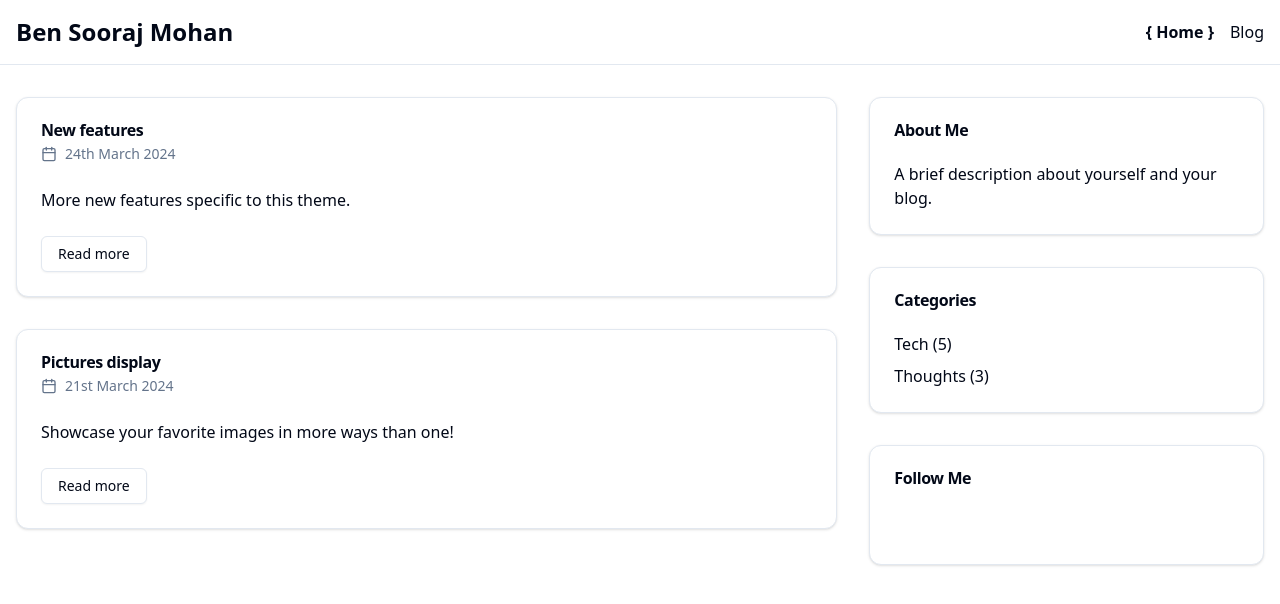
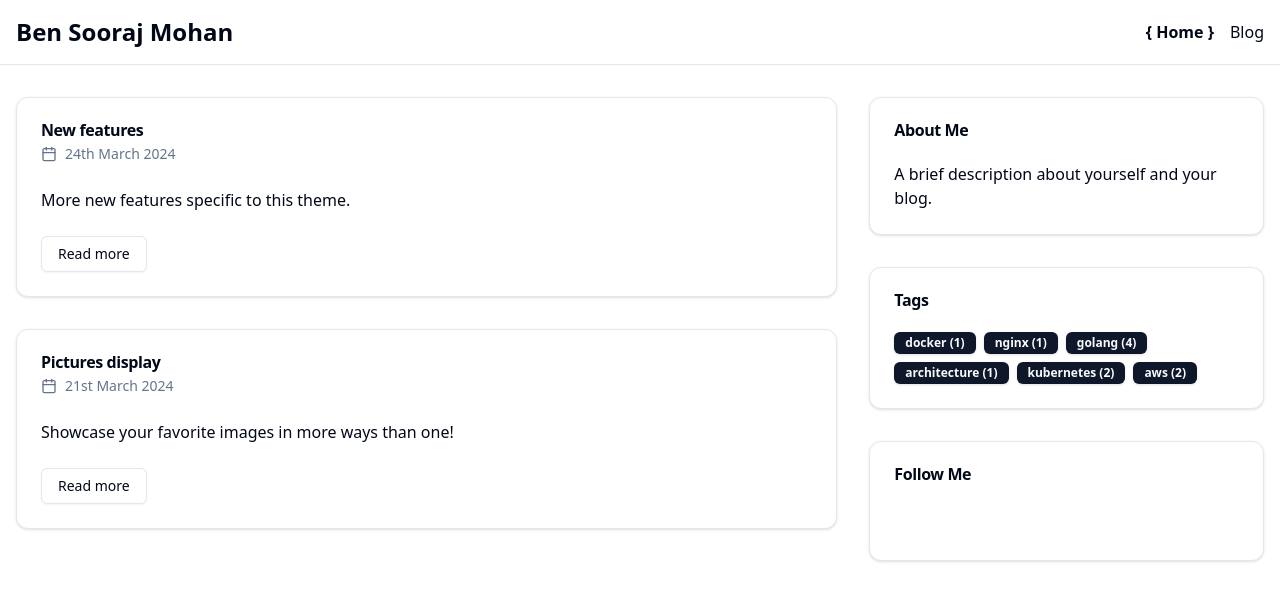
Before and after one commit to bensooraj/bensooraj.github.io, a React (Vite) app: page / in a window 1280 px wide. Shown: the top 604 px of the page. Built offline with nearby package versions, Linux system fonts and the light colour scheme; some icons are missing.

Commit message:
tags are also beautifully laid out!

```diff
--- a/src/routeTree.gen.ts
+++ b/src/routeTree.gen.ts
@@ -13,6 +13,7 @@ import { createFileRoute } from '@tanstack/react-router'
 // Import Routes
 
 import { Route as rootRoute } from './routes/__root'
+import { Route as IndexImport } from './routes/index'
 import { Route as BlogIndexImport } from './routes/blog/index'
 import { Route as BlogIdImport } from './routes/blog/$id'
 import { Route as BlogTagsIdImport } from './routes/blog/tags/$id'
@@ -20,7 +21,6 @@ import { Route as BlogTagsIdImport } from './routes/blog/tags/$id'
 // Create Virtual Routes
 
 const AboutLazyImport = createFileRoute('/about')()
-const IndexLazyImport = createFileRoute('/')()
 
 // Create/Update Routes
 
@@ -29,10 +29,10 @@ const AboutLazyRoute = AboutLazyImport.update({
   getParentRoute: () => rootRoute,
 } as any).lazy(() => import('./routes/about.lazy').then((d) => d.Route))
 
-const IndexLazyRoute = IndexLazyImport.update({
+const IndexRoute = IndexImport.update({
   path: '/',
   getParentRoute: () => rootRoute,
-} as any).lazy(() => import('./routes/index.lazy').then((d) => d.Route))
+} as any)
 
 const BlogIndexRoute = BlogIndexImport.update({
   path: '/blog/',
@@ -57,7 +57,7 @@ declare module '@tanstack/react-router' {
       id: '/'
       path: '/'
       fullPath: '/'
-      preLoaderRoute: typeof IndexLazyImport
+      preLoaderRoute: typeof IndexImport
       parentRoute: typeof rootRoute
     }
     '/about': {
@@ -94,7 +94,7 @@ declare module '@tanstack/react-router' {
 // Create and export the route tree
 
 export interface FileRoutesByFullPath {
-  '/': typeof IndexLazyRoute
+  '/': typeof IndexRoute
   '/about': typeof AboutLazyRoute
   '/blog/$id': typeof BlogIdRoute
   '/blog': typeof BlogIndexRoute
@@ -102,7 +102,7 @@ export interface FileRoutesByFullPath {
 }
 
 export interface FileRoutesByTo {
-  '/': typeof IndexLazyRoute
+  '/': typeof IndexRoute
   '/about': typeof AboutLazyRoute
   '/blog/$id': typeof BlogIdRoute
   '/blog': typeof BlogIndexRoute
@@ -111,7 +111,7 @@ export interface FileRoutesByTo {
 
 export interface FileRoutesById {
   __root__: typeof rootRoute
-  '/': typeof IndexLazyRoute
+  '/': typeof IndexRoute
   '/about': typeof AboutLazyRoute
   '/blog/$id': typeof BlogIdRoute
   '/blog/': typeof BlogIndexRoute
@@ -128,7 +128,7 @@ export interface FileRouteTypes {
 }
 
 export interface RootRouteChildren {
-  IndexLazyRoute: typeof IndexLazyRoute
+  IndexRoute: typeof IndexRoute
   AboutLazyRoute: typeof AboutLazyRoute
   BlogIdRoute: typeof BlogIdRoute
   BlogIndexRoute: typeof BlogIndexRoute
@@ -136,7 +136,7 @@ export interface RootRouteChildren {
 }
 
 const rootRouteChildren: RootRouteChildren = {
-  IndexLazyRoute: IndexLazyRoute,
+  IndexRoute: IndexRoute,
   AboutLazyRoute: AboutLazyRoute,
   BlogIdRoute: BlogIdRoute,
   BlogIndexRoute: BlogIndexRoute,
@@ -163,7 +163,7 @@ export const routeTree = rootRoute
       ]
     },
     "/": {
-      "filePath": "index.lazy.tsx"
+      "filePath": "index.tsx"
     },
     "/about": {
       "filePath": "about.lazy.tsx"
--- a/src/routes/index.lazy.tsx
+++ b/src/routes/index.tsx
@@ -1,14 +1,20 @@
-import { createLazyFileRoute, Link } from '@tanstack/react-router'
+import { createFileRoute, Link } from '@tanstack/react-router'
 import { Card, CardContent, CardDescription, CardFooter, CardHeader, CardTitle } from "@/components/ui/card"
 import { Button } from '@/components/ui/button'
 import { Calendar } from "lucide-react"
 import { SiX, SiGithub, SiLinkedin } from '@icons-pack/react-simple-icons'
+import { Badge } from '@/components/ui/badge'
 
-export const Route = createLazyFileRoute('/')({
+export const Route = createFileRoute('/')({
+  loader: async () => {
+    const postsPerTag = (await import(`@/mdxdocs/blogs/postsPerTag.json`)).default as [string, number][]
+    return postsPerTag || []
+  },
   component: HomePage
 })
 
 function HomePage() {
+  const postsPerTag = Route.useLoaderData<[string, number][]>()
   return (
     <>
       <main className="container px-4 py-8 mx-auto">
@@ -60,17 +66,20 @@ function HomePage() {
             </Card>
             <Card>
               <CardHeader>
-                <CardTitle>Categories</CardTitle>
+                <CardTitle>Tags</CardTitle>
               </CardHeader>
               <CardContent>
-                <ul className="space-y-2">
-                  <li>
-                    <Link className="hover:underline" to="/">Tech (5)</Link>
-                  </li>
-                  <li>
-                    <Link className="hover:underline" to="/">Thoughts (3)</Link>
-                  </li>
-                </ul>
+                <div className="flex flex-wrap gap-2">
+                  {postsPerTag.map(([tag, count]) => (
+                    <Badge>
+                      <Link className="hover:font-bold" to="/blog/tags/$id" params={{ id: tag }}>
+                        {tag} <span>({count})</span>
+                      </Link>
+                    </Badge>
+                  ))}
+
+                </div>
+
               </CardContent>
             </Card>
             <Card>
```
